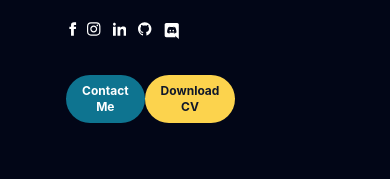
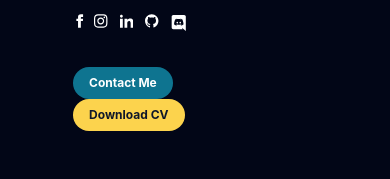
Before and after one commit to mayu0126/my-portfolio, a React (Create React App) app: page / in a window 390 px wide. Shown: the part 665-844 px from the top of the page. Built offline with nearby package versions, Linux system fonts and the light colour scheme.

Commit message:
style: modify responsivity of buttons and picture

```diff
--- a/src/components/Landing/Landing.jsx
+++ b/src/components/Landing/Landing.jsx
@@ -71,7 +71,7 @@ function Landing () {
                     d="M19.54 0c1.356 0 2.46 1.104 2.46 2.472v21.528l-2.58-2.28-1.452-1.344-1.536-1.428.636 2.22h-13.608c-1.356 0-2.46-1.104-2.46-2.472v-16.224c0-1.368 1.104-2.472 2.46-2.472h16.08zm-4.632 15.672c2.652-.084 3.672-1.824 3.672-1.824 0-3.864-1.728-6.996-1.728-6.996-1.728-1.296-3.372-1.26-3.372-1.26l-.168.192c2.04.624 2.988 1.524 2.988 1.524-1.248-.684-2.472-1.02-3.612-1.152-.864-.096-1.692-.072-2.424.024l-.204.024c-.42.036-1.44.192-2.724.756-.444.204-.708.348-.708.348s.996-.948 3.156-1.572l-.12-.144s-1.644-.036-3.372 1.26c0 0-1.728 3.132-1.728 6.996 0 0 1.008 1.74 3.66 1.824 0 0 .444-.54.804-.996-1.524-.456-2.1-1.416-2.1-1.416l.336.204.048.036.047.027.014.006.047.027c.3.168.6.3.876.408.492.192 1.08.384 1.764.516.9.168 1.956.228 3.108.012.564-.096 1.14-.264 1.74-.516.42-.156.888-.384 1.38-.708 0 0-.6.984-2.172 1.428.36.456.792.972.792.972zm-5.58-5.604c-.684 0-1.224.6-1.224 1.332 0 .732.552 1.332 1.224 1.332.684 0 1.224-.6 1.224-1.332.012-.732-.54-1.332-1.224-1.332zm4.38 0c-.684 0-1.224.6-1.224 1.332 0 .732.552 1.332 1.224 1.332.684 0 1.224-.6 1.224-1.332 0-.732-.54-1.332-1.224-1.332z" />
                 </svg>
             </div>
-            <div className='mt-8 flex text-xs xs:text-xs sm:text-xs md:text-sm lg:text-base'>
+            <div className='mt-8 xs:flex-col text-xs xs:text-xs sm:text-xs md:text-xs lg:text-base xl:text-base'>
                 <button className='bg-cyan-700 hover:bg-cyan-600 transition duration-300 ease-in-out text-white font-bold py-2 px-4 rounded-full xs:mr-2 sm:mr-4 md:mr-6 lg:mr-8 xl:mr-10'>
                     Contact Me
                 </button>
@@ -81,7 +81,7 @@ function Landing () {
             </div>
         </div>
 
-        <div className='sm:mr-16 sm:w-1/4 md:mr-24 lg:w-1/3 lg:mr-36 mt-36 text-center flex justify-center items-center'>
+        <div className='w-1/3 sm:w-1/4 lg:w-1/3 mt-36 text-center flex justify-center items-center'>
             <div className='w-36 h-36 xs:w-36 xs:h-36 sm:w-40 sm:h-40 md:w-44 md:h-44 lg:w-80 lg:h-80 xl:w-96 xl:h-96 flex justify-center items-center rounded-full overflow-hidden'>
                 <a href="https://imgur.com/iCTFpiy">
                     <img class="w-full h-full object-cover" src="https://i.imgur.com/iCTFpiy.jpg" alt="me" title="source: imgur.com" />
```
